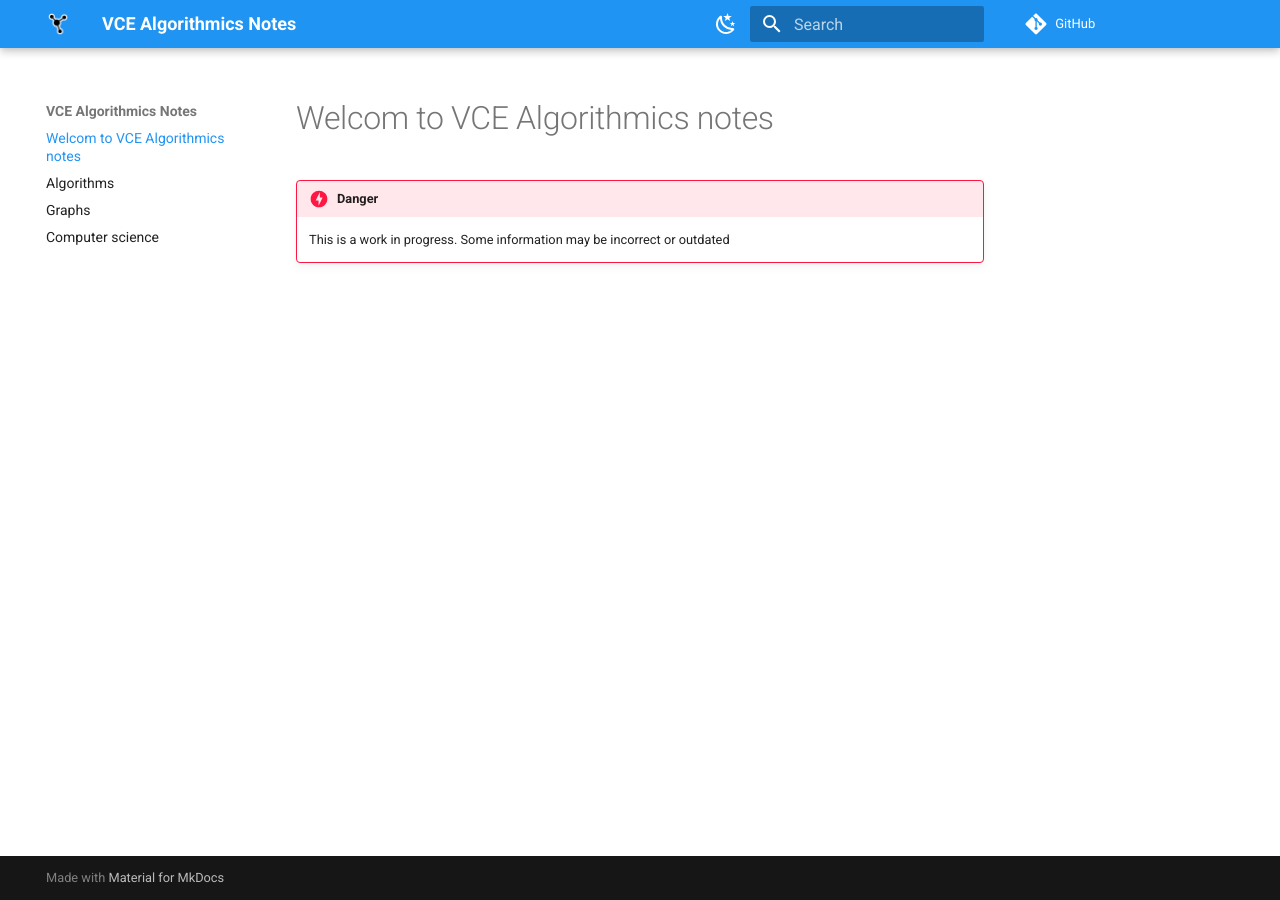
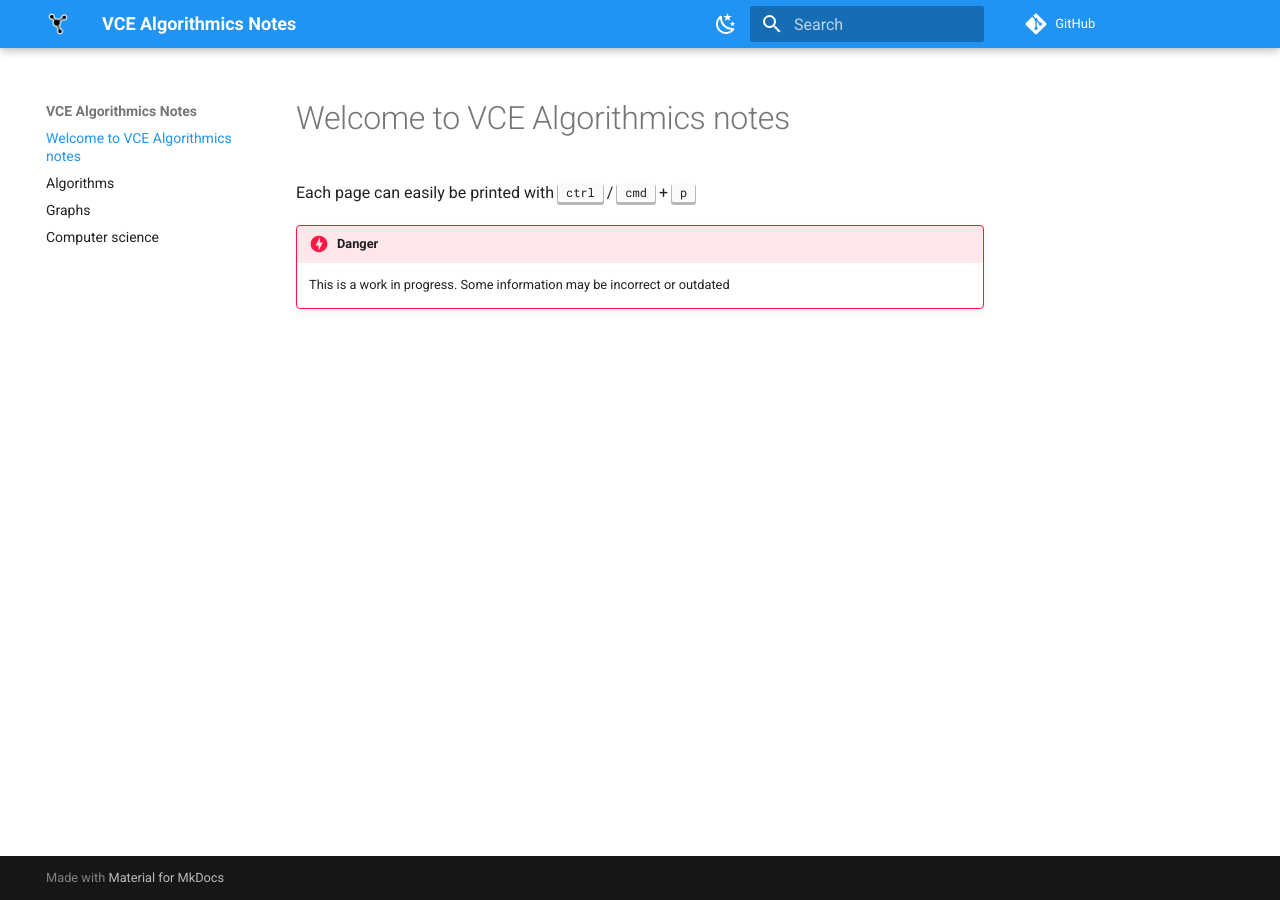
Before and after one commit to mcloughlan/algo-notes, an MkDocs documentation site: the page built from docs/index.md, in a window 1280 px wide. Built offline with MkDocs 1.6.1 and Material for MkDocs 9.7.7, drawn with Linux system fonts in a browser that asks for light colours; comment, search, counter and statistics services are not loaded.

Commit message:
added note on printing

```diff
--- a/docs/index.md
+++ b/docs/index.md
@@ -1,4 +1,6 @@
-# Welcom to VCE Algorithmics notes
+# Welcome to VCE Algorithmics notes
+
+Each page can easily be printed with <kbd>ctrl</kbd> / <kbd>cmd</kbd> + <kbd>p</kbd>
 
 !!! danger
 
--- a/requirements.txt
+++ b/requirements.txt
@@ -1 +1 @@
-mkdocs-material
+mkdocs-material~=9.6.16
```
Also changed, not shown: README.md (+4 -0 lines).
